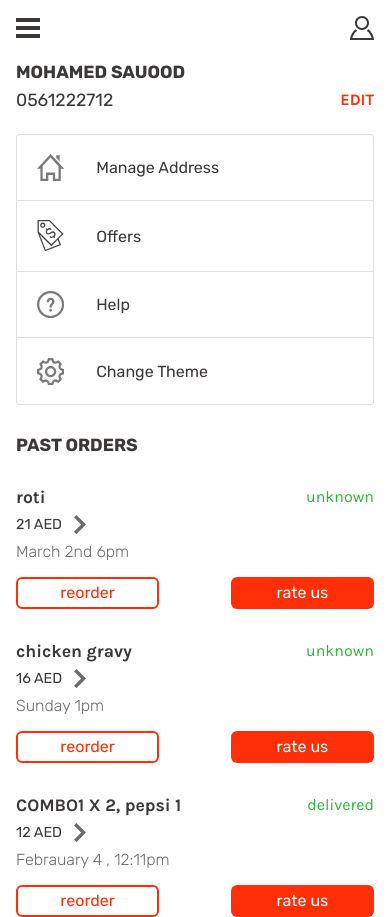
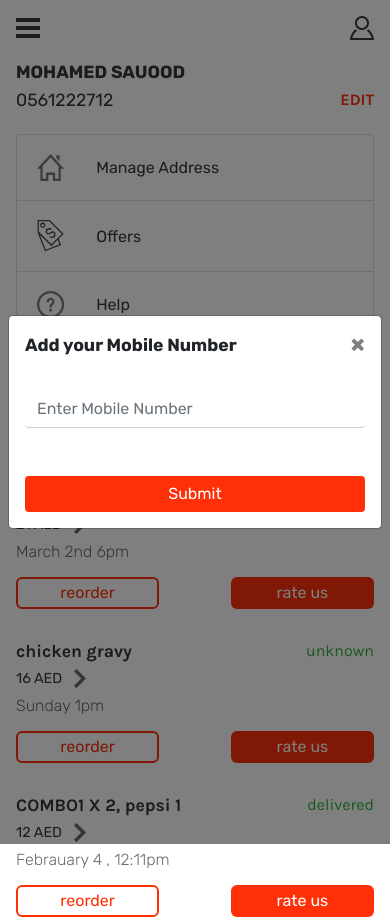
Before and after one commit to mohdsauood/madinat-islamabad, a Next.js app: page /user/account in a window 390 px wide. Both pictures are taken after a click on the element "EDIT". Built offline with nearby package versions, Linux system fonts and the light colour scheme.

Commit message:
feat & refactor add mobile number modal in account page and fix the type for more consistency

```diff
--- a/src/components/cart/number-modal/NumberModal.js
+++ b/src/components/cart/number-modal/NumberModal.js
@@ -19,7 +19,7 @@ export default function CouponModal() {
     <Modal centered show={uiState.showNumberModal} onHide={handleClose}>
       <Modal.Header className={styles.header} closeButton>
         <Modal.Title className={styles.title}>
-          Add your Mobile Number for this order
+          Add your Mobile Number
         </Modal.Title>
       </Modal.Header>
       <Modal.Body>
--- a/src/components/user-components/account-page/user-details/UserDetails.js
+++ b/src/components/user-components/account-page/user-details/UserDetails.js
@@ -1,12 +1,20 @@
 import React from 'react';
 import styles from './UserDetails.module.css';
+import { useCartPageUiDispatch } from '../../../../context/cart-page-ui-context/cart-page-ui-context';
+import { SHOW_NUMBER_MODAL } from '../../../../context/types/types';
 export default function UserDetails() {
+  const cartDispatch = useCartPageUiDispatch();
+  const handleClick = () => {
+    cartDispatch({ type: SHOW_NUMBER_MODAL });
+  };
   return (
     <div className={styles.div}>
       <h6 className={`${styles.h6} xtUpperCase xtM xtBold`}>Mohamed sauood</h6>
       <p className={`${styles.p} xtM xtM`}>
         0561222712{' '}
-        <span className={`${styles.span} xkarla xtBold xtSm xtUpperCase`}>
+        <span
+          onClick={handleClick}
+          className={`${styles.span} xkarla xtBold xtSm xtUpperCase`}>
           edit
         </span>
       </p>
--- a/src/pages/user/account/index.js
+++ b/src/pages/user/account/index.js
@@ -4,6 +4,8 @@ import Header from '../../../components/header/Header';
 import UserDetails from '../../../components/user-components/account-page/user-details/UserDetails';
 import PastOrders from '../../../components/user-components/account-page/past-orders/PastOrders';
 import Options from '../../../components/user-components/account-page/options/Options';
+import NumberModal from '../../../components/cart/number-modal/NumberModal';
+
 export default function index() {
   return (
     <>
@@ -13,6 +15,7 @@ export default function index() {
         <Options />
         <PastOrders />
       </div>
+      <NumberModal />
     </>
   );
 }
```
